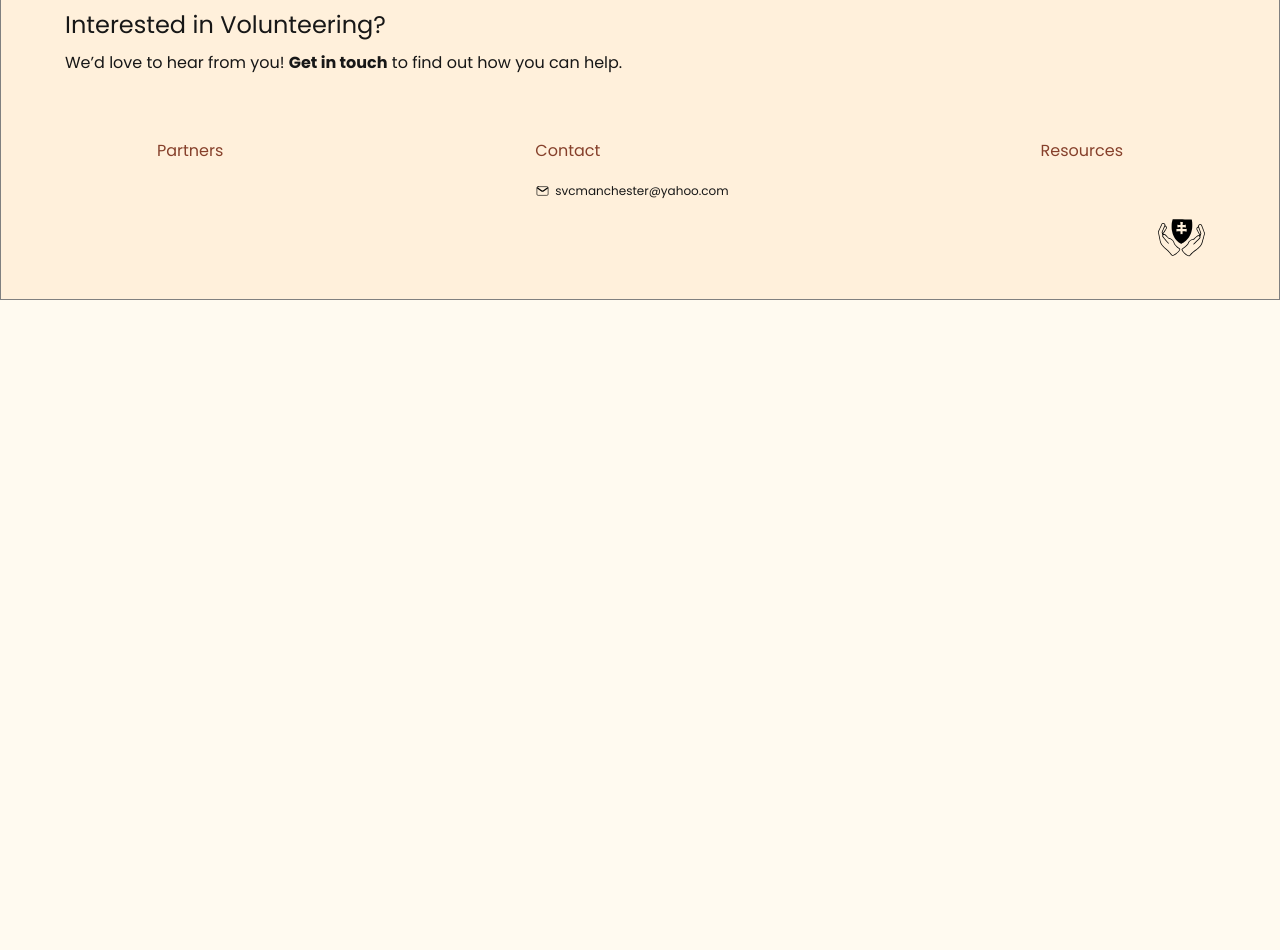
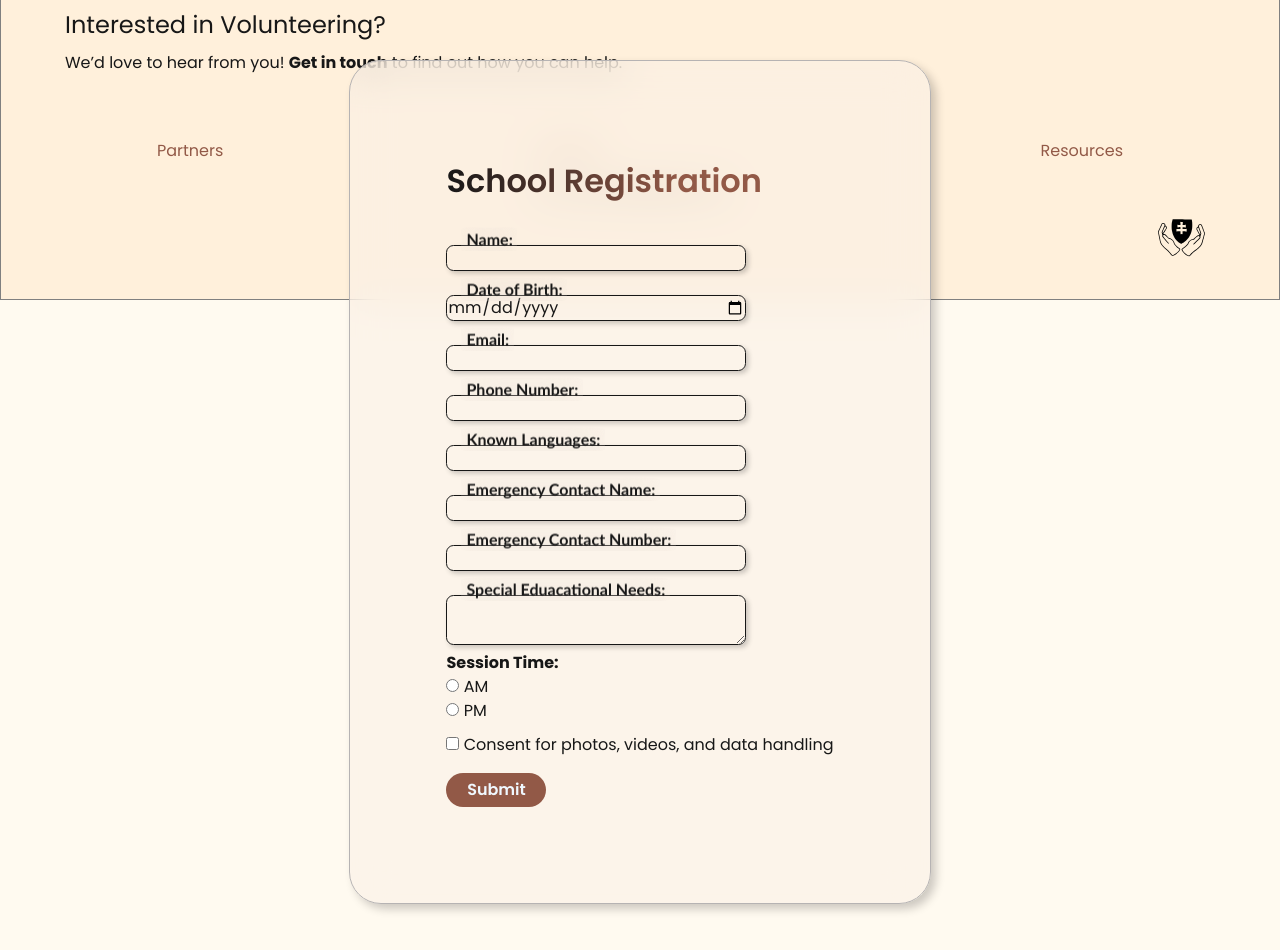
Before and after one commit to Jisin0/charity, a Next.js app: page /register in a window 1280 px wide. Shown: the part 860-1810 px from the top of the page. Before the commit the page ends 1160 px from the top, so only its background shows below. Built offline with nearby package versions, Linux system fonts and the light colour scheme; a web font is replaced by a local one.

Commit message:
feat: school registration fprm

```diff
--- a/app/globals.css
+++ b/app/globals.css
@@ -3,7 +3,7 @@
 :root {
     --background: #FFFAF0;
     --foreground: #171717;
-    --brown: #86402b;
+    --brown: #925947;
     --alice-white: #fffafa;
 }
 
@@ -357,44 +357,3 @@ h5 {
 }
 
 .navbarLinks {}
-
-.formContainer {
-    position: absolute;
-    top: 15vh;
-    left: 35vw;
-    min-width: 500px;
-    min-height: 700px;
-    backdrop-filter: blur(10px);
-    border-radius: 2rem;
-    box-shadow: 5px 5px 10px rgba(0, 0, 0, 0.2);
-    border: 0.5px solid #b6b3b3;
-}
-
-.formContainer form {
-    padding-left: 3em;
-}
-
-.formContainer h2 {
-    padding: 1.5em;
-    font-weight: 700;
-    font-size: 2.5em;
-    background: linear-gradient(to right, var(--foreground), var(--brown) 70%);
-    background-clip: text;
-    color: transparent;
-}
-
-.formInputWrapper {
-    position: relative;
-    display: flex;
-    padding-right: 50px;
-}
-
-.formInputWrapper label {
-    position: absolute;
-}
-
-.formInputWrapper input {
-    border: 0.25px solid var(--brown);
-    border-radius: 7.5px;
-    box-shadow: 2.5px 2.5px 5px rgba(0, 0, 0, 0.2);
-}
--- /dev/null
+++ b/app/register/Register.module.css
@@ -0,0 +1,84 @@
+.formWrapper {
+    position: absolute;
+    top: -20;
+    left: 0;
+    display: flex;
+    align-items: center;
+    width: 100%;
+    height: 100%;
+    justify-content: center;
+}
+
+.formContainer {
+    background-color: #faf0e696;
+    /* background: linear-gradient(#faf0e6, #faf0e6a2); */
+    max-width: 100%;
+    position: absolute;
+    top: 15vh;
+    /* left: ; */
+    /* min-width: 500px; */
+    min-height: 700px;
+    backdrop-filter: blur(20px);
+    border-radius: 2rem;
+    box-shadow: 5px 5px 10px rgba(0, 0, 0, 0.2);
+    border: 0.5px solid #b6b3b3;
+    padding: 7.5%;
+}
+
+.formContainer h2 {
+    font-weight: 600;
+    font-size: 2em;
+    background: linear-gradient(to right, var(--foreground), var(--brown) 60%);
+    background-clip: text;
+    color: transparent;
+    padding-bottom: 1rem;
+}
+
+.formInputWrapper {
+    position: relative;
+    display: flex;
+    padding-top: 1.5rem;
+}
+
+.formInputWrapper label {
+    position: absolute;
+    font-family: 'Gill Sans', 'Gill Sans MT', Calibri, 'Trebuchet MS', sans-serif;
+    /* padding: 0.25em; */
+    transform: translate(15px, -17.5px);
+    backdrop-filter: blur(20px);
+    /* color: var(--brown); */
+    border-radius: 2%;
+    font-weight: 600;
+    border-radius: 10%;
+    padding-left: 5px;
+    padding-right: 5px;
+}
+
+.formInputWrapper input,
+.formInputWrapper textarea {
+    width: 300px;
+    border: 0.25px solid;
+    border-radius: 7.5px;
+    box-shadow: 2.5px 2.5px 5px rgba(0, 0, 0, 0.2);
+    /* backdrop-filter: blur(20px);
+    overflow: hidden; */
+}
+
+.formContainer form button {
+    margin-top: 1rem;
+    min-width: 100px;
+    background: var(--brown);
+    font-weight: 600;
+    color: aliceblue;
+    padding: 5px;
+    border-radius: 2em;
+    transition: all 0.3s ease;
+    backdrop-filter: blur(20px);
+}
+
+.formContainer form button:hover {
+    background: transparent;
+    /* border-color: var(--brown); */
+    border: 1px solid var(--brown);
+    color: var(--brown);
+}
--- a/app/register/page.tsx
+++ b/app/register/page.tsx
@@ -1,22 +1,75 @@
 import React from 'react'
 import ParallaxBanner from '../components/ParallaxBanner'
+import styles from './Register.module.css'
 
 export default function Register() {
   return (
     <div>
       <ParallaxBanner />
 
-      <div className="formContainer">
-        <form title='Register' id="schoolRegistrationForm">
-            <h2>School Registration</h2>
+      <div className={styles.formWrapper}>
+        <div className={styles.formContainer}>
+          <form title='Register' id="schoolRegistrationForm">
+              <h2>School Registration</h2>
 
-            <div className="formInputWrapper">
-                <label htmlFor="name">Name</label>
-                <input type='text' maxLength={25}/>
-            </div>
+              <div className={styles.formInputWrapper}>
+                  <label htmlFor="name" aria-required>Name: </label>
+                  <input type='text' maxLength={25} id="name" name='name' title='Name' required/>
+              </div>
 
-            <button type='submit'></button>
-        </form>
+              <div className={styles.formInputWrapper}>
+                  <label htmlFor="dob" aria-required>Date of Birth: </label>
+                  <input type='date' min={'1925-01-01'} max={'2025-05-01'} id="dob" name='dob' title='DOB' required/>
+              </div>
+
+              <div className={styles.formInputWrapper}>
+                  <label htmlFor="email" aria-required>Email: </label>
+                  <input type='email' maxLength={40} id="email" name='email' title='Email' required/>
+              </div>
+
+              <div className={styles.formInputWrapper}>
+                  <label htmlFor="tel" aria-required>Phone Number: </label>
+                  <input type='tel' maxLength={40} name='tel' id="tel" title='Phone Number'  pattern="[0-9]{3}-[0-9]{2}-[0-9]{3}" required/>
+              </div>
+
+              <div className={styles.formInputWrapper}>
+                  <label htmlFor="langs" aria-required>Known Languages: </label>
+                  <input type='text' maxLength={100} id="langs" name='langs' title='Known Languages' required/>
+              </div>
+
+              <div className={styles.formInputWrapper}>
+                  <label htmlFor="em-name" aria-required>Emergency Contact Name: </label>
+                  <input type='text' maxLength={25} id="em-name" name='em-name' title='Emergency Contact Name' required/>
+              </div>
+
+              <div className={styles.formInputWrapper}>
+                  <label htmlFor="em-tel" aria-required>Emergency Contact Number: </label>
+                  <input type='em-tel' maxLength={12} name='em-tel' id="em-tel" title='Emergency Contact Number'  pattern="[0-9]{3}-[0-9]{2}-[0-9]{3}" required/>
+              </div>
+
+              <div className={styles.formInputWrapper}>
+                  <label htmlFor="specialNeeds" aria-required>Special Eduacational Needs: </label>
+                  {/* <input type='text' maxLength={200} id="specialNeeds" name='specialNeeds' title='Special Eduacational Needs'/> */}
+                  <textarea maxLength={200} id="specialNeeds" name='specialNeeds' title='Special Eduacational Needs'></textarea>
+              </div>
+
+              <div className='pt-1.5'>
+                <p className='font-bold'>Session Time:</p>
+                  <input type='radio' id="am" name='time' value='am' required/>
+                  <label htmlFor="am" aria-required> AM</label>
+                  <br/>
+                  <input type='radio' id="pm" name='time' value='pm' required/>
+                  <label htmlFor="pm" aria-required> PM</label>
+              </div>
+
+              <div className='pt-2.5'>
+                  <input type='checkbox' name='consentMedia' id="consentMedia" title='Consent To Photos' required/>
+                  <label htmlFor="consentMedia" aria-required>  Consent for photos, videos, and data handling </label>
+              </div>
+
+              <button type='submit'>Submit</button>
+          </form>
+        </div>
       </div>
     </div>
   )
```
